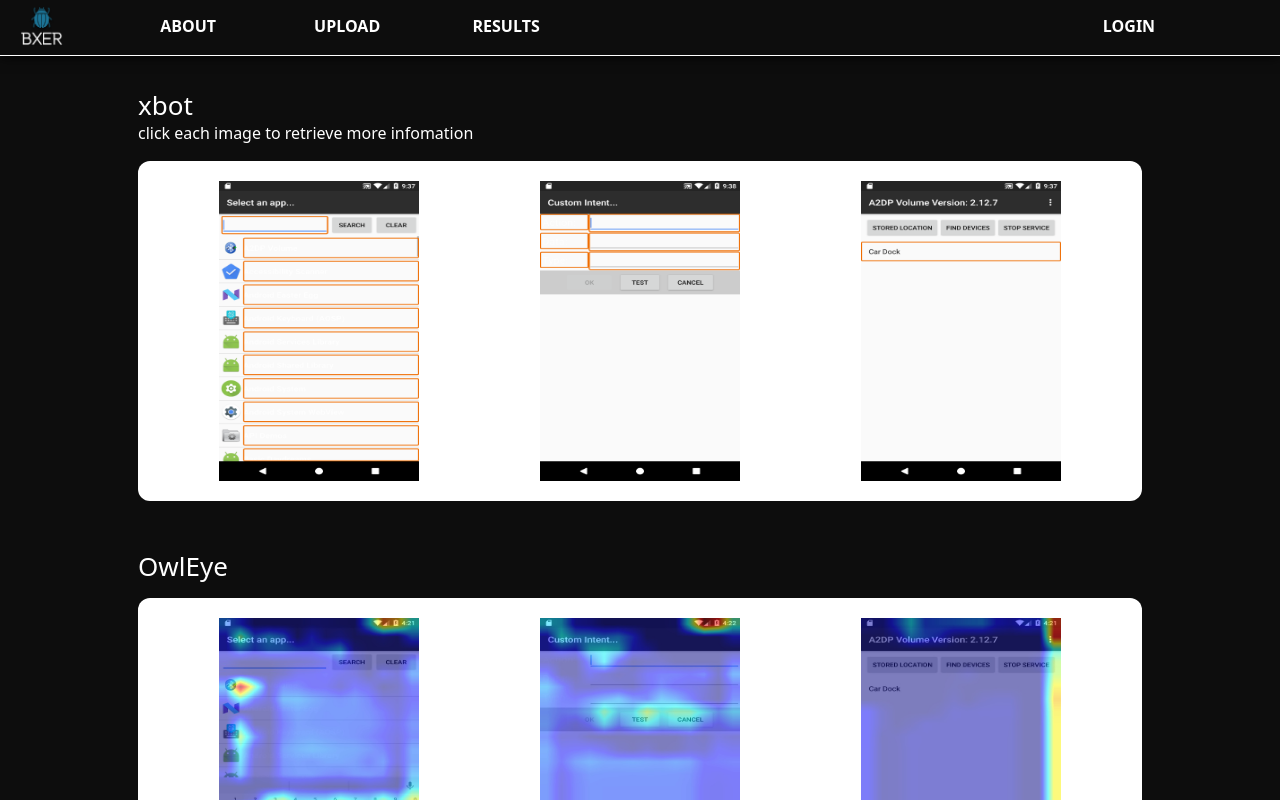
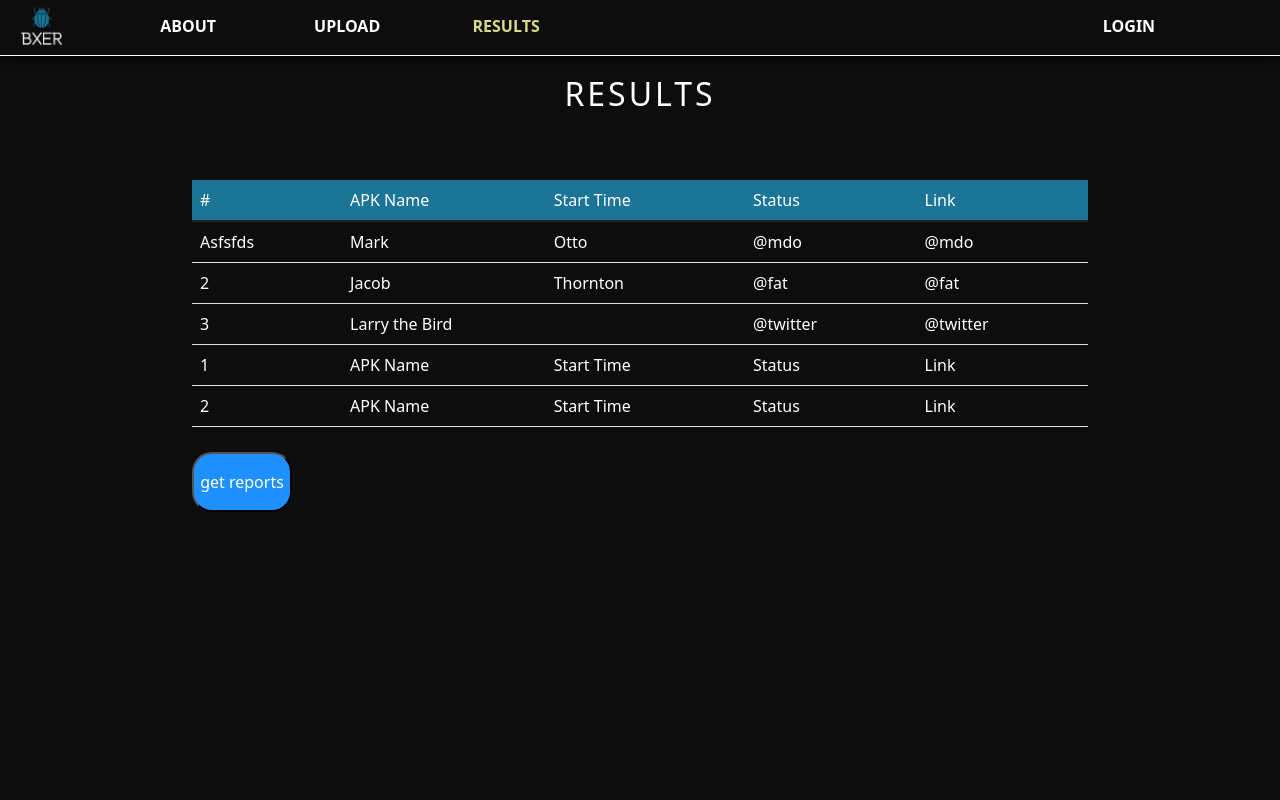
Before and after one commit to luyangliuable/usability-accessibility-testing-app, a React (Create React App) app in the folder Website/: page /results in a window 1280 px wide. Shown: the top 800 px of the page. Built offline with nearby package versions, Linux system fonts and the light colour scheme.

Commit message:
Refactored Results page to be Report page. Added new Results page. Minor bug fixes.
Co-author: pooja-seshadri <101956501+pooja-seshadri@users.noreply.github.com
>

```diff
--- a/Website/src/App.js
+++ b/Website/src/App.js
@@ -7,6 +7,7 @@
 import Home from './Home/Home';
 import SignUp from './Login/SignUp/SignUp';
 import Results from './Results/Results';
+import Report from './Report/Report';
 import About from './About/About';
 import UploadAPK from './Upload/UploadAPK';
 import SelectAlgorithms from './Upload/SelectAlgorithms';
@@ -25,6 +26,7 @@
                 <Route path="/login/signup" element={<SignUp />}></Route>
                 <Route path="/about" element={<About />}></Route>
                 <Route path="/results" element={<Results />}></Route>
+                <Route path="/reports" element={<Report />}></Route>
                 <Route path="/upload" element={<UploadAPK />}></Route>
                 <Route path="/upload/selectalgorithm" element={<SelectAlgorithms />}></Route>
                 <Route path="/upload/additionaluploads" element={<AdditionalUploads />}></Route>
--- /dev/null
+++ b/Website/src/Report/Report.css
@@ -0,0 +1,14 @@
+.results-full-width {
+  min-width: 100%;
+  width: 100%;
+  max-width: 100%;
+}
+
+.results-div-full {
+  min-width: 100%;
+  width: 100%;
+  max-width: 100%;
+
+  display: inline-flex;
+  flex-wrap: wrap;
+}
--- /dev/null
+++ b/Website/src/Report/Report.js
@@ -0,0 +1,52 @@
+import React, { useState } from "react";
+
+import "./Report.css";
+import "../index.css";
+
+import ReportsTable from "../Results/components/ReportsTable";
+
+// export default class Results extends Component {
+const Results = () => {
+  /* TODO link to backend */
+  const [reports, updateReport] = useState([
+    { image: "../Content/a2dp.Vol.AppChooser.png", issues: [], app: "xbot" },
+  ]);
+
+  const [images, updateImages] = useState([
+    [
+      "test_file.apk",
+      "100 mb",
+      "21/04/22",
+      "https://ourwebsite.com.au/results/dummyid1",
+    ],
+  ]);
+
+
+
+  return (
+    <div
+      style={{
+        display: "flex",
+        justifyContent: "center",
+        flexDirection: "column",
+        position: "absolute",
+        width: "80%",
+        left: "10%",
+        top: "10%",
+        padding: "10px",
+      }}
+    >
+      {reports.map((report) => (
+        <>
+          <ReportsTable
+            issues={report["issues"]}
+            image={report["image"]}
+            app={report["app"]}
+          />
+        </>
+      ))}
+    </div>
+  );
+};
+
+export default Results;
--- a/Website/src/Results/Results.css
+++ b/Website/src/Results/Results.css
@@ -1,14 +1,13 @@
-.results-full-width {
-  min-width: 100%;
-  width: 100%;
-  max-width: 100%;
+th {
+  color: rgb(255, 255, 255);
+  font-weight: 300;
 }
 
-.results-div-full {
-  min-width: 100%;
-  width: 100%;
-  max-width: 100%;
+td {
+  color: rgb(255, 255, 255);
+  font-weight: 300;
+}
 
-  display: inline-flex;
-  flex-wrap: wrap;
+thead {
+  background-color: #1c7497;
 }
--- a/Website/src/Results/Results.js
+++ b/Website/src/Results/Results.js
@@ -1,29 +1,14 @@
 import React, { useState } from "react";
+import { Container, Table } from "react-bootstrap";
 
 import "./Results.css";
 import "../index.css";
 
-import ReportsTable from "../Results/components/ReportsTable";
-
-// export default class Results extends Component {
-const Results = () => {
-  /* TODO link to backend */
-  const [reports, updateReport] = useState([
-    { image: "../Content/a2dp.Vol.AppChooser.png", issues: [], app: "xbot" },
-  ]);
-
-  const [images, updateImages] = useState([
-    [
-      "test_file.apk",
-      "100 mb",
-      "21/04/22",
-      "https://ourwebsite.com.au/results/dummyid1",
-    ],
-  ]);
+const Reports = () => {
+  const user_UUID = sessionStorage.getItem("User_UUID");
 
   const checkReports = async () => {
     const pathway = "http://localhost:5005/get_results";
-    const user_UUID = sessionStorage.getItem("User_UUID");
 
     const jsonData = JSON.stringify({
       user_id: user_UUID,
@@ -43,32 +28,77 @@
     console.log(response.json());
   };
 
+  const [reports, updateReports] = useState([
+    {
+      _id: "630af3109bb13854f07c149a",
+      id: "89ad8efc-ccfb-46cf-836b-ec8031cd1e2a",
+      user_id: "fa1b0657-68cc-41c5-9089-40ec02b08d8b",
+      result_id: "07f2a8fe-ab9b-4c16-b959-de155dac17d2",
+    },
+    {
+      _id: "630af7989f80dd03f48a8e1e",
+      id: "de3a6e15-94c3-40de-8870-eeecd83055c3",
+      user_id: "fa1b0657-68cc-41c5-9089-40ec02b08d8b",
+      result_id: "bb2009ad-b5bd-4173-9cbf-f72de89594b4",
+    },
+  ]);
+
   return (
-    <div
-      style={{
-        display: "flex",
-        justifyContent: "center",
-        flexDirection: "column",
-        position: "absolute",
-        width: "80%",
-        left: "10%",
-        top: "10%",
-        padding: "10px",
-      }}
-    >
-      {reports.map((report) => (
-        <>
-          <ReportsTable
-            issues={report["issues"]}
-            image={report["image"]}
-            app={report["app"]}
-          />
-        </>
-      ))}
+    <Container className="container-nav">
+      <div className="root">
+        <p className="text-header text-centre">RESULTS</p>
+        <div className="vspacing-40"> </div>
+        <Table>
+          <thead key={"testHeader"}>
+            <tr key={"testHeader1"}>
+              <th>#</th>
+              <th>APK Name</th>
+              <th>Start Time</th>
+              <th>Status</th>
+              <th>Link</th>
+            </tr>
+          </thead>
+          <tbody>
+            <tr key={"test1"}>
+              <td>Asfsfds</td>
+              <td>Mark</td>
+              <td>Otto</td>
+              <td>@mdo</td>
+              <td>@mdo</td>
+            </tr>
+            <tr key={"test2"}>
+              <td>2</td>
+              <td>Jacob</td>
+              <td>Thornton</td>
+              <td>@fat</td>
+              <td>@fat</td>
+            </tr>
+            <tr key={"test3"}>
+              <td>3</td>
+              <td colSpan={2}>Larry the Bird</td>
+              <td>@twitter</td>
+              <td>@twitter</td>
+            </tr>
 
-      <button onClick={checkReports}>get reports</button>
-    </div>
+            {reports.map((report, index) => {
+              return (
+                <tr key={report.result_id}>
+                  <td>{index + 1}</td>
+                  <td>APK Name</td>
+                  <td>Start Time</td>
+                  <td>Status</td>
+                  <td>Link</td>
+                </tr>
+              );
+            })}
+          </tbody>
+        </Table>
+        <div>
+          <button onClick={checkReports}>get reports</button>
+        </div>
+      </div>
+    </Container>
   );
 };
 
-export default Results;
+export default Reports;
--- a/Website/src/ToolBar/NavButtons.css
+++ /dev/null
@@ -1,4 +0,0 @@
-.navButtons {
-    background: yellow;
-
-}
--- a/Website/src/ToolBar/ToolBar.css
+++ b/Website/src/ToolBar/ToolBar.css
@@ -10,14 +10,8 @@
   box-shadow: 0 0 0.75rem rgb(0, 0, 0);
 }
 
-.company-logo {
+.centre-toolbar {
   display: inline-flex;
-  justify-content: center;
-  align-items: center;
-}
-
-.middle-bar {
-  display: flex;
   justify-content: center;
   align-items: center;
 }
@@ -38,10 +32,6 @@
   opacity: 0.4;
 }
 
-#nav a {
-  color:white;
-  }
-
-#nav .active a{
+.active h1 {
   color: rgb(214, 219, 137);
 }
--- a/Website/src/ToolBar/ToolBar.js
+++ b/Website/src/ToolBar/ToolBar.js
@@ -1,7 +1,7 @@
 import React from "react";
 import { Row, Container, Col } from "react-bootstrap";
 import { Link } from "react-router-dom";
-import {NavLink} from 'react-router-dom'
+import { NavLink } from "react-router-dom";
 
 import "./ToolBar.css";
 
@@ -9,35 +9,35 @@
   return (
     <Container className="nav-container" fluid="true">
       <Row>
-        <Col xs={1} className="company-logo">
+        <Col xs={1} className="centre-toolbar">
           <Link to={"./"}>
             <img
               alt="logo"
               src={require("./BXER.png")}
-              style={{height:"max(5vmin, 30px)",}}
+              style={{ height: "max(5vmin, 30px)" }}
             />
           </Link>
         </Col>
-        <Col xs={9} className="middle-bar" id="nav">
+        <Col xs={9} className="centre-toolbar" id="nav">
           <Col>
-            <NavLink exact activeClassName="active" to={"./about"}>
+            <NavLink to={"./about"}>
               <h1>ABOUT</h1>
             </NavLink>
           </Col>
           <Col>
-            <NavLink activeClassName="active" to={"./upload"}>
+            <NavLink to={"./upload"}>
               <h1>UPLOAD</h1>
             </NavLink>
           </Col>
           <Col>
-            <NavLink activeClassName="active" to={"./results"}>
+            <NavLink to={"./results"}>
               <h1>RESULTS</h1>
             </NavLink>
           </Col>
           <Col xs={6}></Col>
         </Col>
         <Col xs={1} id="nav">
-          <NavLink activeClassName="active"  to={"./login"}>
+          <NavLink to={"./login"}>
             <h1>LOGIN</h1>
           </NavLink>
         </Col>
--- a/Website/src/Upload/UploadAPK.js
+++ b/Website/src/Upload/UploadAPK.js
@@ -107,7 +107,7 @@
             style={buttonState ? { pointerEvents: "none" } : {}}
             state={{ objectState: objectState }}
           >
-            <button class="button btn btn-primary" disabled={buttonState}>
+            <button className="button btn btn-primary" disabled={buttonState}>
               <h3>NEXT</h3>
             </button>
           </Link>
--- a/Website/src/Upload/components/UploadBox.js
+++ b/Website/src/Upload/components/UploadBox.js
@@ -75,7 +75,7 @@
           }}
         >
           <button
-            class="button btn btn-primary"
+            className="button btn btn-primary"
             disabled={objectState.buttonState}
             style={
               objectState.buttonState
```
